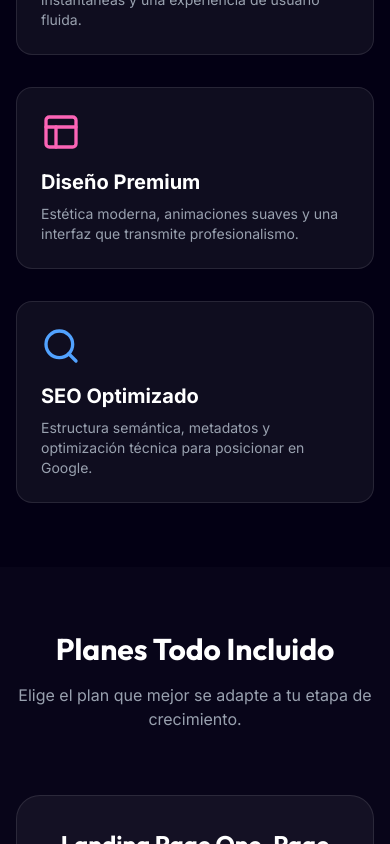
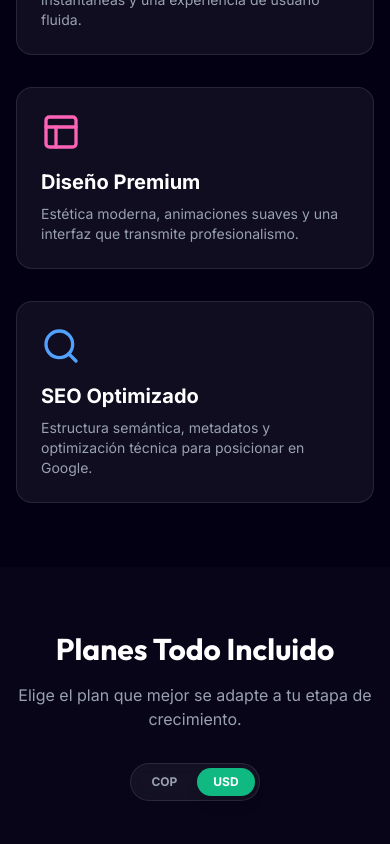
Before and after one commit to technonets/app_tecnonets, a Next.js app: page /servicios/desarrollo-web in a window 390 px wide. Shown: the part 1156-2000 px from the top of the page. Built offline with nearby package versions, Linux system fonts and the light colour scheme; no server answers.

Commit message:
feat: internationalize pricing plans with automatic geo-detection and USD/COP switcher

```diff
--- a/app/layout.tsx
+++ b/app/layout.tsx
@@ -38,6 +38,7 @@ import GoogleAnalytics from '@/components/analytics/GoogleAnalytics';
 import FacebookPixel from '@/components/analytics/FacebookPixel';
 
 import { CookieConsent } from "@/components/ui/CookieConsent";
+import { CurrencyProvider } from "@/context/CurrencyContext";
 
 export default function RootLayout({
   children,
@@ -47,6 +48,7 @@ export default function RootLayout({
   return (
     <html lang="es" className={`${inter.className} ${outfit.variable}`} suppressHydrationWarning>
       <body className="antialiased min-h-screen flex flex-col" suppressHydrationWarning>
+        <CurrencyProvider>
           {/* Google AdSense - Global Integration */}
           <Script
             async
@@ -59,6 +61,7 @@ export default function RootLayout({
           <WhatsAppButton />
           {children}
           <CookieConsent />
+        </CurrencyProvider>
       </body>
     </html>
   );
--- a/app/servicios/desarrollo-web/page.tsx
+++ b/app/servicios/desarrollo-web/page.tsx
@@ -22,6 +22,8 @@ export const metadata: Metadata = {
   }
 };
 
+import { CurrencySwitcher } from "@/components/ui/CurrencySwitcher";
+
 // JSON-LD Service Schema
 const jsonLd = {
   "@context": "https://schema.org",
@@ -39,26 +41,38 @@ const jsonLd = {
     {
       "@type": "Offer",
       "name": "Landing Page Pro",
-      "price": "50000",
+      "price": "390000",
       "priceCurrency": "COP",
       "priceSpecification": {
         "@type": "UnitPriceSpecification",
-        "price": "50000",
+        "price": "390000",
         "priceCurrency": "COP",
         "billingDuration": "P1M"
       }
     },
     {
+       "@type": "Offer",
+       "name": "Landing Page Pro (International)",
+       "price": "149",
+       "priceCurrency": "USD"
+    },
+    {
       "@type": "Offer",
-      "name": "Sitio Corporativo",
-      "price": "80000",
+      "name": "Sitio Corporativo Plus",
+      "price": "790000",
       "priceCurrency": "COP",
       "priceSpecification": {
         "@type": "UnitPriceSpecification",
-        "price": "80000",
+        "price": "790000",
         "priceCurrency": "COP",
         "billingDuration": "P1M"
       }
+    },
+    {
+       "@type": "Offer",
+       "name": "Sitio Corporativo Plus (International)",
+       "price": "249",
+       "priceCurrency": "USD"
     }
   ]
 };
@@ -74,7 +88,7 @@ export default function WebDevPage() {
       <main className="flex-grow pt-20">
         {/* Main Header */}
         <Section className="bg-gradient-to-b from-violet-900/10 to-background">
-          <div className="text-center max-w-4xl mx-auto space-y-6">
+          <div className="text-center max-w-4xl mx-auto space-y-6 text-balance">
             <Badge variant="primary">Website as a Service (WaaS)</Badge>
             <h1 className="text-4xl md:text-6xl font-bold font-heading text-white leading-tight">
               Diseño de Páginas Web <br/>
@@ -87,7 +101,7 @@ export default function WebDevPage() {
         </Section>
 
         {/* AdSense: Header Bottom */}
-        <div className="max-w-7xl mx-auto px-4 -mt-10 mb-10">
+        <div className="max-w-7xl mx-auto px-4 -mt-10 mb-10 text-center">
            <AdBanner slot="services_web_header_bottom" />
         </div>
 
@@ -122,9 +136,14 @@ export default function WebDevPage() {
 
         {/* Pricing / Packages */}
         <Section className="bg-white/2">
-          <div className="text-center mb-16">
+          <div className="flex flex-col items-center justify-center mb-16 text-center">
             <h2 className="text-3xl font-bold font-heading text-white mb-4">Planes Todo Incluido</h2>
-            <p className="text-gray-400">Elige el plan que mejor se adapte a tu etapa de crecimiento.</p>
+            <p className="text-gray-400 mb-8">Elige el plan que mejor se adapte a tu etapa de crecimiento.</p>
+
+            {/* Currency Switcher */}
+            <div className="relative">
+              <CurrencySwitcher />
+            </div>
           </div>
 
           <div className="grid grid-cols-1 md:grid-cols-2 gap-8 max-w-5xl mx-auto">
@@ -133,8 +152,10 @@ export default function WebDevPage() {
             <ServicePlanCard
               title="Landing Page One-Page"
               description="Ideal para campañas publicitarias, lanzamientos de productos o captación de leads específica."
-              setupFee="$500.000 COP"
-              monthlyFee="$150.000 COP"
+              prices={{
+                setup: { COP: "$390.000", USD: "$149" },
+                monthly: { COP: "$99.000", USD: "$39" }
+              }}
               ctaLink="/contacto?servicio=Plan%20Landing%20Page"
               setupFeatures={[
                 "Diseño personalizado (High-Conversion)",
@@ -142,7 +163,6 @@ export default function WebDevPage() {
                 "Estructura optimizada para anuncios",
                 "Landing page one-page (Responsive)",
                 "Formulario integrado + WhatsApp",
-                "Configuración inicial Pixel (Google)",
                 "Configuración de Google Analytics",
                 "Configuración de Google Search Console",
                 "Certificado SSL y seguridad",
@@ -171,8 +191,10 @@ export default function WebDevPage() {
               isPopular={true}
               title="Sitio Corporativo Plus"
               description="Presencia digital profesional para empresas que buscan autoridad, confianza y base SEO sólida."
-              setupFee="$900.000 COP"
-              monthlyFee="$250.000 COP"
+              prices={{
+                setup: { COP: "$790.000", USD: "$249" },
+                monthly: { COP: "$169.000", USD: "$59" }
+              }}
               ctaLink="/contacto?servicio=Plan%20Corporativo"
               setupFeatures={[
                 "Estructura corporativa de hasta 5 secciones",
--- a/components/pricing/ServicePlanCard.tsx
+++ b/components/pricing/ServicePlanCard.tsx
@@ -1,13 +1,24 @@
+'use client';
 import { Check, HelpCircle, MessageSquare } from "lucide-react";
 import Link from "next/link";
 import { Button } from "@/components/ui/Button";
+import { useCurrency } from "@/context/CurrencyContext";
+
+interface Price {
+  COP: string;
+  USD: string;
+}
 
 interface ServicePlanCardProps {
   title?: string;
   description: string;
-  setupFee: string;
-  monthlyFee: string;
-  features?: string[]; // Mantener para compatibilidad
+  setupFee?: string; // Legacy
+  monthlyFee?: string; // Legacy
+  prices: {
+    setup: Price;
+    monthly: Price;
+  };
+  features?: string[];
   setupFeatures?: string[];
   monthlyFeatures?: string[];
   notIncluded?: string[];
@@ -19,8 +30,7 @@ interface ServicePlanCardProps {
 export function ServicePlanCard({
   title,
   description,
-  setupFee,
-  monthlyFee,
+  prices,
   features,
   setupFeatures,
   monthlyFeatures,
@@ -29,6 +39,11 @@ export function ServicePlanCard({
   isPopular = false,
   ctaLink
 }: ServicePlanCardProps) {
+  const { currency } = useCurrency();
+
+  const currentSetup = prices.setup[currency];
+  const currentMonthly = prices.monthly[currency];
+  const currencyLabel = currency === 'USD' ? 'USD' : 'COP';
   return (
     <div className={`
       relative flex flex-col p-8 rounded-3xl border transition-all duration-300 h-full
@@ -52,7 +67,10 @@ export function ServicePlanCard({
         {/* Setup Fee */}
         <div className="bg-white/5 rounded-xl p-4 border border-white/5">
           <p className="text-gray-400 text-[10px] font-bold uppercase tracking-wider mb-1">Setup (Pago Único)</p>
-          <div className="text-xl font-bold text-white">{setupFee}</div>
+          <div className="flex items-baseline gap-1">
+            <span className="text-xl font-bold text-white">{currentSetup}</span>
+            <span className="text-gray-500 text-[10px]">{currencyLabel}</span>
+          </div>
           <p className="text-[10px] text-gray-500 mt-1">Diseño & Configuración</p>
         </div>
 
@@ -60,8 +78,8 @@ export function ServicePlanCard({
         <div className={`rounded-xl p-4 border ${isPopular ? 'bg-primary/10 border-primary/20' : 'bg-white/5 border-white/5'}`}>
           <p className={`${isPopular ? 'text-primary' : 'text-gray-400'} text-[10px] font-bold uppercase tracking-wider mb-1`}>Mensualidad</p>
           <div className="flex items-baseline gap-1">
-             <span className="text-xl font-bold text-white">{monthlyFee}</span>
-             <span className="text-gray-500 text-[10px]">/mes</span>
+             <span className="text-xl font-bold text-white">{currentMonthly}</span>
+             <span className="text-gray-500 text-[10px]">{currencyLabel}/mes</span>
           </div>
           <p className="text-[10px] text-gray-500 mt-1">Mantenimiento & Soporte</p>
         </div>
--- /dev/null
+++ b/components/ui/CurrencySwitcher.tsx
@@ -0,0 +1,49 @@
+'use client';
+
+import React from 'react';
+import { useCurrency } from '@/context/CurrencyContext';
+import { Globe } from 'lucide-react';
+
+export function CurrencySwitcher() {
+  const { currency, setCurrency, isAutoDetected } = useCurrency();
+
+  return (
+    <div className="flex items-center gap-3 p-1 rounded-full bg-white/5 border border-white/10 backdrop-blur-sm">
+      <div className="hidden sm:flex items-center gap-2 pl-3 pr-2 text-[10px] font-bold uppercase tracking-widest text-gray-500 border-r border-white/10">
+        <Globe className="w-3 h-3" />
+        <span>Moneda</span>
+      </div>
+
+      <div className="flex gap-1">
+        <button
+          onClick={() => setCurrency('COP')}
+          className={`
+            px-4 py-1.5 rounded-full text-xs font-bold transition-all duration-300
+            ${currency === 'COP'
+              ? 'bg-primary text-white shadow-lg'
+              : 'text-gray-400 hover:text-white hover:bg-white/5'}
+          `}
+        >
+          COP
+        </button>
+        <button
+          onClick={() => setCurrency('USD')}
+          className={`
+            px-4 py-1.5 rounded-full text-xs font-bold transition-all duration-300
+            ${currency === 'USD'
+              ? 'bg-secondary text-white shadow-lg'
+              : 'text-gray-400 hover:text-white hover:bg-white/5'}
+          `}
+        >
+          USD
+        </button>
+      </div>
+
+      {isAutoDetected && (
+        <span className="hidden md:block absolute -top-8 left-1/2 -translate-x-1/2 whitespace-nowrap bg-white/10 text-white text-[10px] px-2 py-1 rounded border border-white/10 animate-fade-in pointer-events-none">
+          Detectado: {currency}
+        </span>
+      )}
+    </div>
+  );
+}
--- /dev/null
+++ b/context/CurrencyContext.tsx
@@ -0,0 +1,61 @@
+'use client';
+
+import React, { createContext, useContext, useState, useEffect } from 'react';
+
+type Currency = 'USD' | 'COP';
+
+interface CurrencyContextType {
+  currency: Currency;
+  setCurrency: (currency: Currency) => void;
+  isAutoDetected: boolean;
+}
+
+const CurrencyContext = createContext<CurrencyContextType | undefined>(undefined);
+
+export function CurrencyProvider({ children }: { children: React.ReactNode }) {
+  const [currency, setCurrency] = useState<Currency>('USD');
+  const [isAutoDetected, setIsAutoDetected] = useState(false);
+
+  useEffect(() => {
+    // 1. Check for stored preference
+    const stored = localStorage.getItem('preferred-currency') as Currency;
+    if (stored === 'USD' || stored === 'COP') {
+      setCurrency(stored);
+      return;
+    }
+
+    // 2. Auto-detection based on timezone
+    try {
+      const timeZone = Intl.DateTimeFormat().resolvedOptions().timeZone;
+      if (timeZone === 'America/Bogota') {
+        setCurrency('COP');
+        setIsAutoDetected(true);
+      } else {
+        setCurrency('USD');
+        setIsAutoDetected(true);
+      }
+    } catch (e) {
+      console.error('Geo-detection failed:', e);
+    }
+  }, []);
+
+  const handleSetCurrency = (newCurrency: Currency) => {
+    setCurrency(newCurrency);
+    setIsAutoDetected(false); // Manual override
+    localStorage.setItem('preferred-currency', newCurrency);
+  };
+
+  return (
+    <CurrencyContext.Provider value={{ currency, setCurrency: handleSetCurrency, isAutoDetected }}>
+      {children}
+    </CurrencyContext.Provider>
+  );
+}
+
+export function useCurrency() {
+  const context = useContext(CurrencyContext);
+  if (context === undefined) {
+    throw new Error('useCurrency must be used within a CurrencyProvider');
+  }
+  return context;
+}
```
Lines whose indentation alone changed are shown as unchanged.
